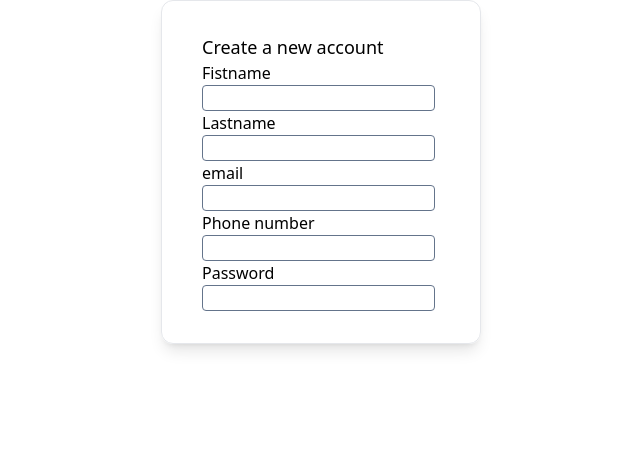
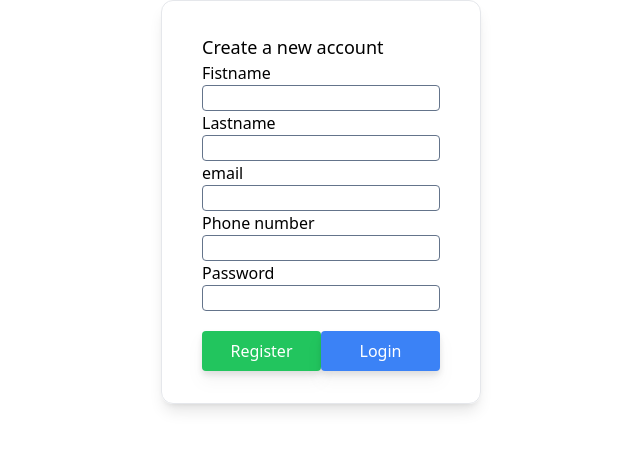
Before and after one commit to jumaraga/konecta, a React (Vite) app in the folder frontend/: page /signIn in a window 1280 px wide. Shown: the top 450 px of the page, without its empty margins (319-959 px from the left). Built offline with nearby package versions, Linux system fonts and the light colour scheme; no server answers.

Commit message:
feat: complete register login layout

```diff
--- /dev/null
+++ b/frontend/src/components/Button.tsx
@@ -0,0 +1,11 @@
+import React from "react";
+interface props {
+    classes?: string,
+    title: string
+    handler?:any,
+}
+export const Button = ({ classes, title, handler }: props) => {
+    return (
+        <button onClick={handler} className={`w-full rounded px-3 py-2 text-white text-base drop-shadow-lg duration-300 hover:ease-in ${classes}`}>{title}</button>
+    )
+}
--- a/frontend/src/components/formInput.tsx
+++ b/frontend/src/components/formInput.tsx
@@ -5,7 +5,7 @@ export const SignInInput: FunctionComponent<Input> = ({name,label ,cssClasses,ty
     return (
         <div>
             <h5>{label}</h5>
-            <input className={` border-slate-500 border rounded ${cssClasses}`} name={name} type={type} />
+            <input className={`w-full border-slate-500 border rounded ${cssClasses}`} name={name} type={type} />
         </div>
 
     )
--- a/frontend/src/components/signInform.tsx
+++ b/frontend/src/components/signInform.tsx
@@ -1,4 +1,5 @@
 import React from "react";
+import { Button } from "./Button";
 import { SignInInput } from "./formInput";
 
 export const SignInForm = () => {
@@ -7,9 +8,13 @@ export const SignInForm = () => {
             <h1 className=" text-lg self-center">Create a new account</h1>
             <SignInInput name="firstname" label="Fistname" type="text" />
             <SignInInput name="lastname" label="Lastname" type="text" />
-            <SignInInput name="email" label="email" type="text" />
+            <SignInInput name="Email" label="email" type="text" />
             <SignInInput name="phoneNumber" label="Phone number" type="text" />
             <SignInInput name="password" label="Password" type="password" />
+            <div className="mt-5 flex justify-between">
+                <Button title="Register" classes=" bg-green-500 w-5/12"></Button>
+                <Button title="Login" classes=" bg-blue-500 w-5/12"></Button>
+            </div>
         </div>
     )
 }
```
